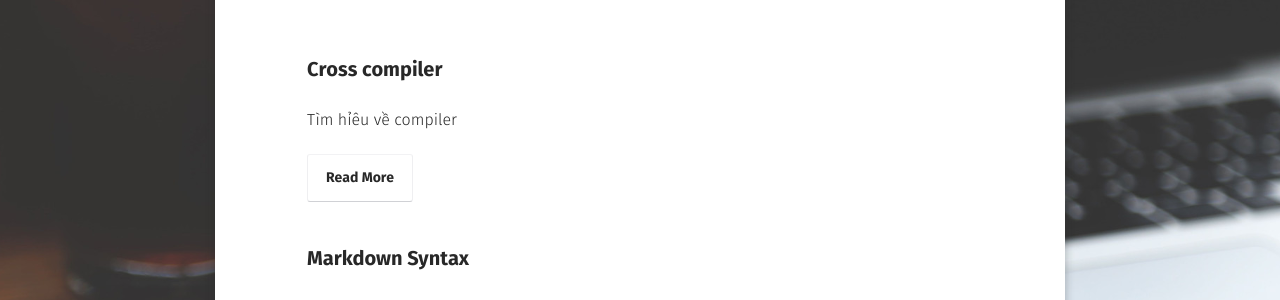
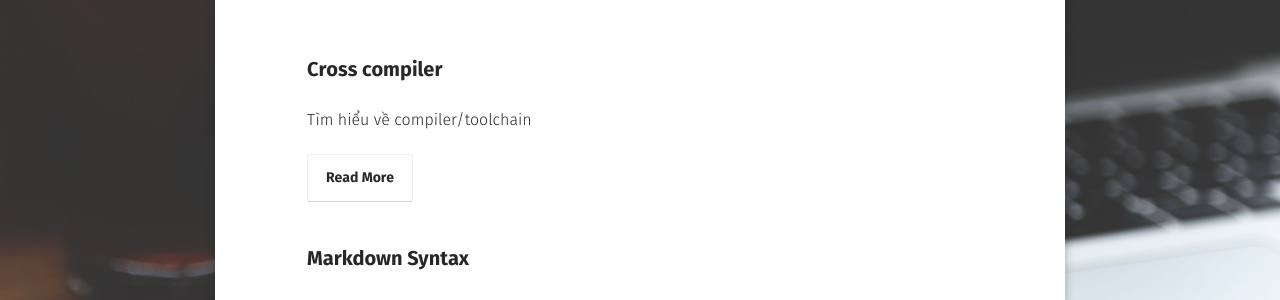
Before and after one commit to redsiren204/redsiren204.github.io, a Jekyll site: the page built from posts/index.md, in a window 1280 px wide. Shown: the part 248-548 px from the top of the page. Built offline with Jekyll 4.4.1, drawn with Linux system fonts in a browser that asks for light colours; some web fonts are replaced; some of the changed lines change nothing that is shown.

Commit message:
Cross compiler
Signed-off-by: Tran Van Tam <redsiren204@gmail.com>

```diff
--- a/_config.yml
+++ b/_config.yml
@@ -1,14 +1,14 @@
 # Site
-title:              Moon
-bio:                'Minimal, one column jekyll theme.'
-description:        "Moon is a minimal, one column jekyll theme for your blog."
+title:              TamTV's blog
+bio:                'Based on Moon theme.'
+description:        "Writing code everyday..."
 reading_time:       true
 words_per_minute:   200
 logo:               'assets/img/logo.png'
 background:         'assets/img/placeholder-big.jpg'
 tiled_bg:           false   # Set this true if you want to tile your background image, otherwise it will be covered
 locale:             en_US
-url:                https://taylantatli.github.io/Moon
+url:                https://redsiren204.github.io
 
 # Jekyll
 permalink:          /:title/
@@ -37,20 +37,19 @@
   #ad-client:
   #ad-slot:
 #bing-verify:
-#email:
-twitter:            username
-facebook:           username
-github-url:         username
+email:              redsiren204@gmail.com
+facebook:           redsiren204
+github-url:         https://github.com/redsiren204
 #stackoverflow:     123456/username   from a "http://stackoverflow.com/users/123456/username" link
 #linkedin:          username
 #xing:              username
-instagram:          username
+instagram:          redsiren204
 #lastfm:            username
 #tumblr:            username
 #medium:            '@username'
 #pinterest:         username
 #foursquare:        username
-steam:              username
+#steam:              username
 #dribbble:          username
 #youtube:           username
 #youtube-channel:   channel
--- a/_posts/2017-06-27-cross-compiler.md
+++ b/_posts/2017-06-27-cross-compiler.md
@@ -2,7 +2,7 @@
 layout: post
 title: "Cross compiler"
 date: 2017-06-27
-excerpt: "Tìm hỉêu về compiler"
+excerpt: "Tìm hiểu về compiler/toolchain"
 tags: [sample post, images, test]
 comments: true
 ---
@@ -11,7 +11,6 @@
 Trình biên dịch, còn gọi là phần mềm biên dịch, compiler, là một chương trình máy tính làm công việc dịch một chuỗi các câu lệnh được viết bằng một ngôn ngữ lập trình (gọi là ngôn ngữ nguồn hay mã nguồn), thành một chương trình tương đương nhưng ở dưới dạng một ngôn ngữ máy tính mới (gọi là ngôn ngữ đích) và thường là ngôn ngữ ở cấp thấp hơn, như ngôn ngữ máy. Chương trình mới được dịch này gọi mã đối tượng.
 #### Qúa trình biên dịch
 Ví dụ có chương trình sau được lưu dưới tên mytest.c
-{% highlight html %}
 #include <stdio.h>
 #include <math.h>
 #define PI 3.14
@@ -23,7 +22,6 @@
     printf("gia tri cos(%f) = %f \n", x, y);
     return 1;
 }
-{% endhighlight %}
 Trong chương trình có sử dụng thư viện math.h. Trong quá trình linker sẽ tiến hành lấy mã của hàm printf() trong thư viện để kết hợp với mã thông thường khác.
 <figure>
 	<a href="http://farm9.staticflickr.com/8426/7758832526_cc8f681e48_b.jpg"><img src="http://farm9.staticflickr.com/8426/7758832526_cc8f681e48_c.jpg"></a>
@@ -40,14 +38,12 @@
 #### Cách sử dụng cross compiler trên một hệ thống build với poky
 - Chỉnh sửa sdk, thêm các gói cần thiết dùng để compile source. Ví dụ:
 $ {path}/package-core-standalone-sdk-target.bbappend
-{% highlight html %}
 RDEPENDS_${PN} += "\
 linux-libc-headers-base-dev \
 tzcslib-dev \
 libtzcs-security-dev \
 gtk+-dev \
 "
-{% endhighlight %}
 - Build meta-toolchain sau khi chỉnh sửa sdk bằng poky:
 $ bitbake meta-toolchain
 
```
Also changed, not shown: 17 other files.
